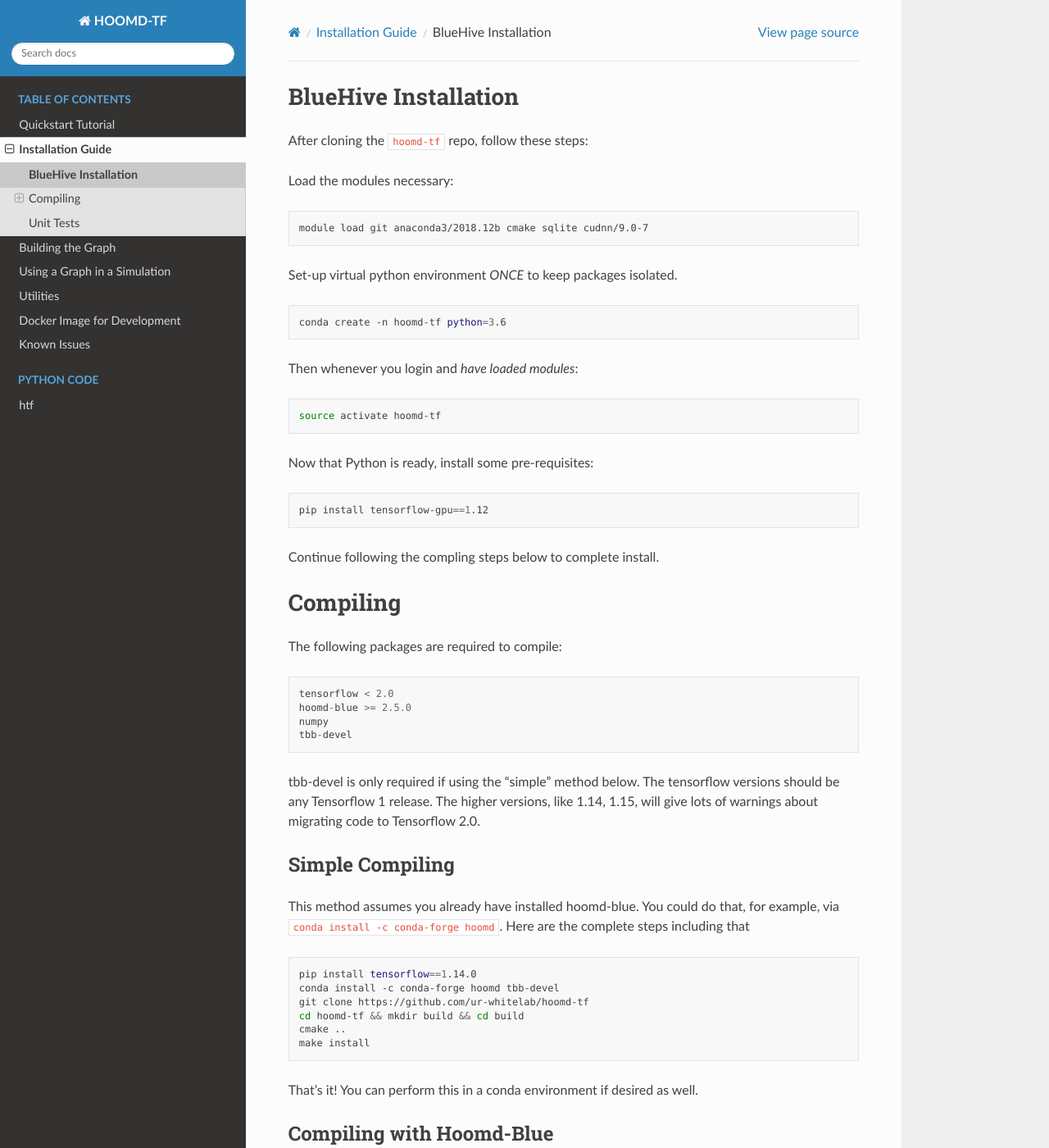
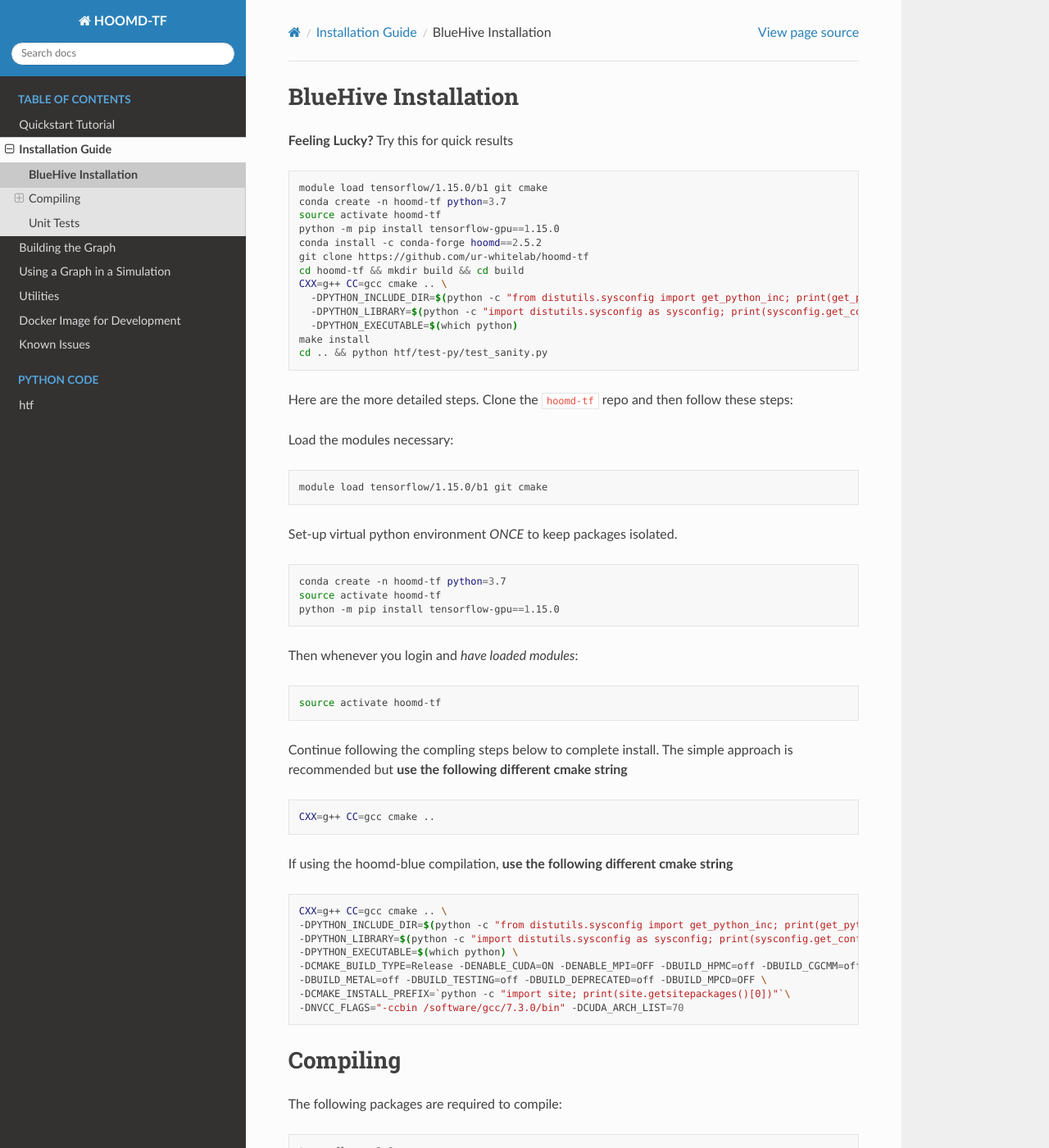
Before and after one commit to ur-whitelab/hoomd-tf, a Sphinx documentation site: the page built from sphinx-docs/source/compilation.rst, in a window 1280 px wide and 1400 px high. Shown: the whole window at 82% size. Built offline with Sphinx 7.4.7 and the Read the Docs theme 2.0.0, drawn with Linux system fonts in a browser that asks for light colours; some of the changed text lies outside the part shown.

Commit message:
Updated instructions for CUDA 10 and new bluehive modules (#124)
Updated instructions and code for CUDA 10 and new bluehive modules

```diff
--- a/sphinx-docs/source/compilation.rst
+++ b/sphinx-docs/source/compilation.rst
@@ -3,19 +3,40 @@
 BlueHive Installation
 =====================
 
-After cloning the ``hoomd-tf`` repo, follow these steps:
+**Feeling Lucky?** Try this for quick results
+
+.. code:: bash
+
+    module load tensorflow/1.15.0/b1 git cmake
+    conda create -n hoomd-tf python=3.7
+    source activate hoomd-tf
+    python -m pip install tensorflow-gpu==1.15.0
+    conda install -c conda-forge hoomd==2.5.2
+    git clone https://github.com/ur-whitelab/hoomd-tf
+    cd hoomd-tf && mkdir build && cd build
+    CXX=g++ CC=gcc cmake .. \
+      -DPYTHON_INCLUDE_DIR=$(python -c "from distutils.sysconfig import get_python_inc; print(get_python_inc())") \
+      -DPYTHON_LIBRARY=$(python -c "import distutils.sysconfig as sysconfig; print(sysconfig.get_config_var('LIBDIR'))") \
+      -DPYTHON_EXECUTABLE=$(which python)
+    make install
+    cd .. && python htf/test-py/test_sanity.py
+
+Here are the more detailed steps. Clone the ``hoomd-tf`` repo
+and then follow these steps:
 
 Load the modules necessary:
 
 .. code:: bash
 
-    module load git anaconda3/2018.12b cmake sqlite cudnn/9.0-7
+    module load tensorflow/1.15.0/b1 git cmake
 
 Set-up virtual python environment *ONCE* to keep packages isolated.
 
 .. code:: bash
 
-    conda create -n hoomd-tf python=3.6
+    conda create -n hoomd-tf python=3.7
+    source activate hoomd-tf
+    python -m pip install tensorflow-gpu==1.15.0
 
 Then whenever you login and *have loaded modules*:
 
@@ -23,13 +44,28 @@
 
     source activate hoomd-tf
 
-Now that Python is ready, install some pre-requisites:
+
+Continue following the compling steps below to complete install.
+The simple approach is recommended but **use the following
+different cmake string**
 
 .. code:: bash
 
-    pip install tensorflow-gpu==1.12
+  CXX=g++ CC=gcc cmake ..
 
-Continue following the compling steps below to complete install.
+If using the hoomd-blue compilation, **use the following
+different cmake string**
+
+.. code:: bash
+
+    CXX=g++ CC=gcc cmake .. \
+    -DPYTHON_INCLUDE_DIR=$(python -c "from distutils.sysconfig import get_python_inc; print(get_python_inc())") \
+    -DPYTHON_LIBRARY=$(python -c "import distutils.sysconfig as sysconfig; print(sysconfig.get_config_var('LIBDIR'))") \
+    -DPYTHON_EXECUTABLE=$(which python) \
+    -DCMAKE_BUILD_TYPE=Release -DENABLE_CUDA=ON -DENABLE_MPI=OFF -DBUILD_HPMC=off -DBUILD_CGCMM=off -DBUILD_MD=on \
+    -DBUILD_METAL=off -DBUILD_TESTING=off -DBUILD_DEPRECATED=off -DBUILD_MPCD=OFF \
+    -DCMAKE_INSTALL_PREFIX=`python -c "import site; print(site.getsitepackages()[0])"`\
+    -DNVCC_FLAGS="-ccbin /software/gcc/7.3.0/bin" -DCUDA_ARCH_LIST=70
 
 .. _compiling:
 
@@ -43,33 +79,40 @@
     tensorflow < 2.0
     hoomd-blue >= 2.5.0
     numpy
-    tbb-devel
+    tbb-devel (only for hoomd-blue 2.8 and above)
 
-tbb-devel is only required if using the "simple" method below. The
-tensorflow versions should be any Tensorflow 1 release. The higher
-versions, like 1.14, 1.15, will give lots of warnings about migrating
-code to Tensorflow 2.0.
+tbb-devel is only required if using the "simple" method below and are
+using hoomd-blue 2.8 or above. The tensorflow versions should be any
+Tensorflow 1 release. The higher versions, like 1.14, 1.15, will give
+lots of warnings about migrating code to Tensorflow 2.0. It is
+recommended you install via pip:
+
+.. code:: bash
+
+  pip install tensorflow-gpu==1.15.0
 
 .. _simple_compiling:
 
 Simple Compiling
 ----------------
 
-This method assumes you already have installed hoomd-blue. You could do
-that, for example, via ``conda install -c conda-forge hoomd``. Here are
-the complete steps including that
+This method assumes you already have installed hoomd-blue and
+tensorflow. You could do that, for example, via ``conda install -c
+conda-forge hoomd==2.5.2``. Remember that pip is recommneded for installing
+tensorflow. Here are steps **after** installing hoomd-blue
 
 .. code:: bash
 
-    pip install tensorflow==1.14.0
-    conda install -c conda-forge hoomd tbb-devel
     git clone https://github.com/ur-whitelab/hoomd-tf
     cd hoomd-tf && mkdir build && cd build
     cmake ..
     make install
 
-That's it! You can perform this in a conda environment if desired as
-well.
+That's it! Make sure you have a GCC compiler consistent with the
+tensorflow version you have installed (assuming you installed
+tensorflow via pip). To see your tensorflow GCC compiler, try
+`python -c 'import tensorflow;
+print(tensorflow.__compiler_version__)'`
 
 .. _compiling_with_hoomd_blue:
 
@@ -83,11 +126,11 @@
 
     git clone --recursive https://bitbucket.org/glotzer/hoomd-blue hoomd-blue
 
-We are on release v2.5.1 of hoomd-blue
+We typically use v2.5.2 of hoomd-blue
 
 .. code:: bash
 
-    cd hoomd-blue && git checkout tags/v2.5.1
+    cd hoomd-blue && git checkout tags/v2.5.2
 
 Now we put our plugin in the source directory with a softlink:
 
@@ -97,7 +140,7 @@
     ln -s $HOME/hoomd-tf/htf $HOME/hoomd-blue/hoomd
 
 Now compile (from hoomd-blue directory). Modify options for speed if
-necessary.
+necessary. Set build type to `DEBUG` if you need to troubleshoot.
 
 .. code:: bash
 
@@ -105,7 +148,9 @@
     cmake .. -DCMAKE_BUILD_TYPE=Release \
      -DENABLE_CUDA=ON -DENABLE_MPI=OFF\
      -DBUILD_HPMC=off -DBUILD_CGCMM=off -DBUILD_MD=on\
-     -DBUILD_METAL=off -DBUILD_TESTING=off -DBUILD_DEPRECATED=off -DBUILD_MPCD=OFF
+     -DBUILD_METAL=off -DBUILD_TESTING=off -DBUILD_DEPRECATED=off -DBUILD_MPCD=OFF \
+     -DCMAKE_INSTALL_PREFIX=`python -c "import site; print(site.getsitepackages()[0])"`
+
 
 Now compile with make:
 
@@ -113,18 +158,24 @@
 
     make
 
-Put build directory on your python path:
+Option 1: Put build directory on your python path:
 
 .. code:: bash
 
     export PYTHONPATH="$PYTHONPATH:`pwd`"
+
+Option 2: Install in your python site-packages
+
+.. code:: bash
+
+    make install
 
 .. _conda_environments:
 
 Conda Environments
 ------------------
 
-If you are using a conda environment, you may need to force CMAKE to
+If you are using a conda environment, you may need to force cmake to
 find your python environment. This is rare, we only see it on our
 compute cluster which has multiple conflicting version of python and
 conda. The following additional flags can help with this:
@@ -135,15 +186,20 @@
     -DPYTHON_INCLUDE_DIR=$(python -c "from distutils.sysconfig import get_python_inc; print(get_python_inc())") \
     -DPYTHON_LIBRARY=$(python -c "import distutils.sysconfig as sysconfig; print(sysconfig.get_config_var('LIBDIR'))") \
     -DPYTHON_EXECUTABLE=$(which python) \
-    -DCMAKE_BUILD_TYPE=Release -DENABLE_CUDA=ON -DENABLE_MPI=OFF -DBUILD_HPMC=off -DBUILD_CGCMM=off -DBUILD_MD=on -DBUILD_METAL=off -DBUILD_TESTING=off -DBUILD_DEPRECATED=off -DBUILD_MPCD=OFF
+    -DCMAKE_BUILD_TYPE=Release -DENABLE_CUDA=ON -DENABLE_MPI=OFF -DBUILD_HPMC=off -DBUILD_CGCMM=off -DBUILD_MD=on \
+    -DBUILD_METAL=off -DBUILD_TESTING=off -DBUILD_DEPRECATED=off -DBUILD_MPCD=OFF \
+    -DCMAKE_INSTALL_PREFIX=`python -c "import site; print(site.getsitepackages()[0])"`
 
 .. _updating_compiled_code:
 
 Updating Compiled Code
 ----------------------
 
-Note: if you modify C++ code, only run make (not cmake). If you modify
-python, just copy over py files (``htf/*py`` to ``build/hoomd/htf``)
+If you are developing frequently, add the build directory to your
+python path instead of `make install` (only works with hoomd-blue
+compiled). Then if you modify C++ code, only run make (not cmake). If
+you modify python, just copy over py files (``htf/*py`` to
+``build/hoomd/htf``).
 
 .. _mbuild_environment:
 
```
Also changed, not shown: 6 other files.
